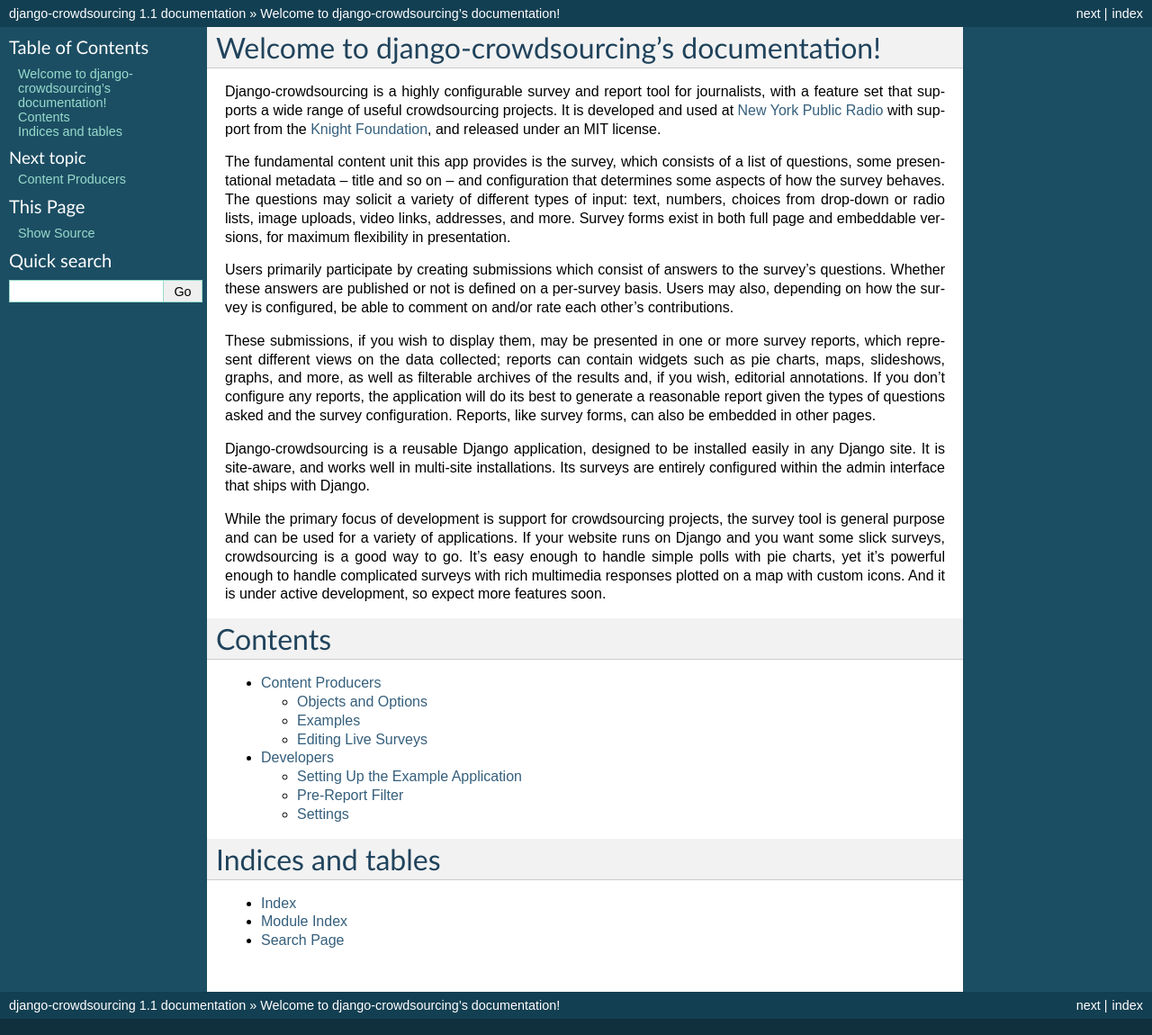
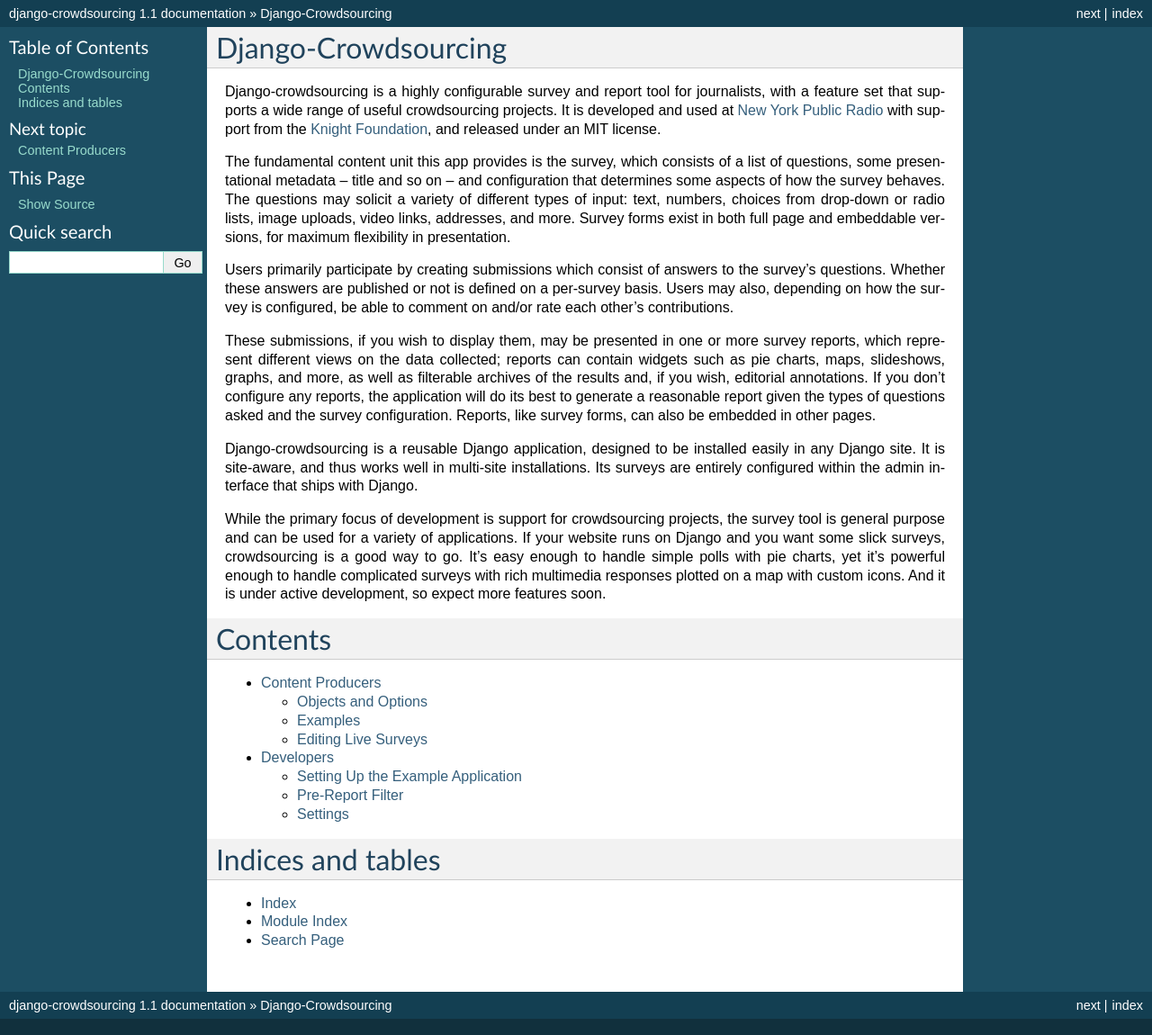
Before and after one commit to wnyc/django-crowdsourcing, a Sphinx documentation site: the page built from docs/index.rst, in a window 1280 px wide. Shown: the whole page at 90% size. Built offline with Sphinx 7.4.7, drawn with Linux system fonts in a browser that asks for light colours; pages that are not in the unit, such as notebooks, are missing from menus.

Commit message:
doc cleanup

```diff
--- a/docs/index.rst
+++ b/docs/index.rst
@@ -3,8 +3,8 @@
    You can adapt this file completely to your liking, but it should at least
    contain the root `toctree` directive.
 
-Welcome to django-crowdsourcing's documentation!
-================================================
+Django-Crowdsourcing
+====================
 
 Django-crowdsourcing is a highly configurable survey and report tool
 for journalists, with a feature set that supports a wide range of
@@ -41,9 +41,9 @@
 in other pages.
 
 Django-crowdsourcing is a reusable Django application, designed to be
-installed easily in any Django site.  It is site-aware, and works well
-in multi-site installations.  Its surveys are entirely
-configured within the admin interface that ships with Django.
+installed easily in any Django site.  It is site-aware, and thus works
+well in multi-site installations.  Its surveys are entirely configured within
+the admin interface that ships with Django.
 
 While the primary focus of development is support for crowdsourcing
 projects, the survey tool is general purpose and can be used for a
```
